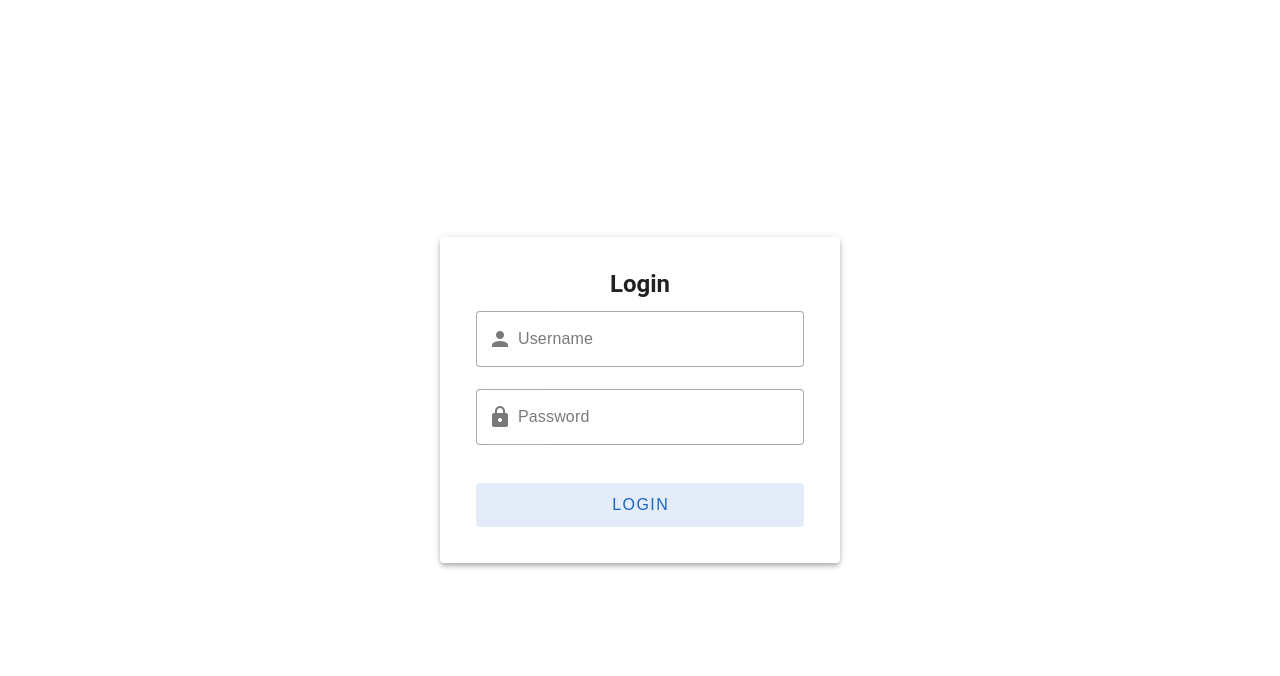
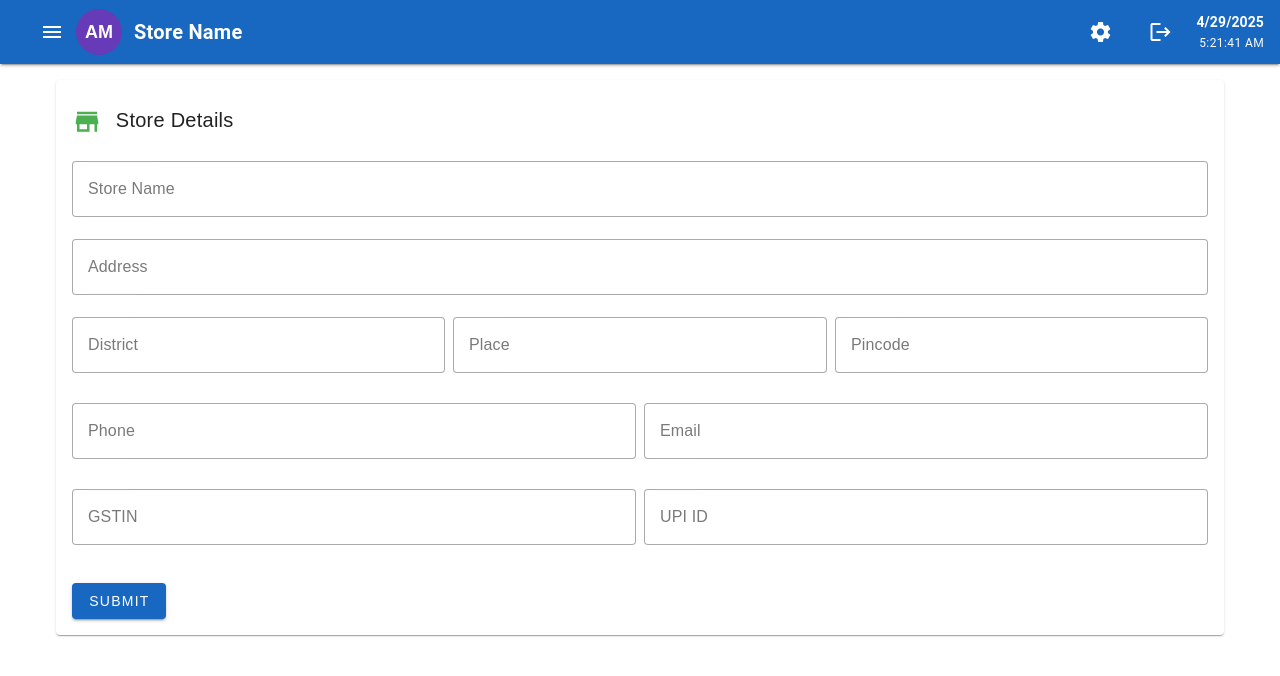
Before and after one commit to Amal-AM4/Quick-POS, a Vue app in the folder frontend/: page /UpdateProfile in a window 1280 px wide. Before the commit this address led to /. Shown: the top 676 px of the page. Built offline with nearby package versions, Linux system fonts and the light colour scheme; sample sign-in values are in the browser's storage.

Commit message:
store ui is completed

```diff
--- a/frontend/src/App.vue
+++ b/frontend/src/App.vue
@@ -12,9 +12,7 @@ const route = useRoute()
     <HeaderComponent v-if="route.name !== 'login'" /> <!-- Your header -->
 
     <v-main> <!-- Main content area for routed views -->
-      <v-fade-transition>
         <RouterView />
-      </v-fade-transition>
     </v-main>
   </v-app>
 </template>
--- a/frontend/src/components/HeaderComponent.vue
+++ b/frontend/src/components/HeaderComponent.vue
@@ -23,7 +23,7 @@
 
                 <v-list>
                     <v-list-item @click="goToProfile">
-                        <v-list-item-title>Update Profile</v-list-item-title>
+                        <v-list-item-title>Profile</v-list-item-title>
                     </v-list-item>
                     <v-list-item @click="goToSettings">
                         <v-list-item-title>Settings</v-list-item-title>
--- a/frontend/src/components/LineChart.vue
+++ b/frontend/src/components/LineChart.vue
@@ -13,9 +13,10 @@ import {
     CategoryScale,
     LinearScale,
     PointElement,
+    Filler,
 } from 'chart.js'
 
-ChartJS.register(Title, Tooltip, Legend, LineElement, CategoryScale, LinearScale, PointElement)
+ChartJS.register(Title, Tooltip, Legend, LineElement, CategoryScale, LinearScale, PointElement, Filler)
 
 const chartData = {
     labels: ['Jan', 'Feb', 'Mar', 'Apr', 'May', 'Jun', 'Jul', 'Aug', 'Sep', 'Oct', 'Nov', 'Dec'],
--- a/frontend/src/components/LoginForm.vue
+++ b/frontend/src/components/LoginForm.vue
@@ -71,7 +71,7 @@ const onLogin = async () => {
 
         if (auth.loggedIn) {
             // redirect after login success
-            router.push('/home')
+            router.push('/dashboard')
         } else {
             // handle failed login attempt
             console.error("login failed: incorrect credentials");
--- a/frontend/src/store/auth.ts
+++ b/frontend/src/store/auth.ts
@@ -3,37 +3,40 @@ import { Login, Logout, IsLoggedIn } from '../../wailsjs/go/main/App'
 
 export const useAuthStore = defineStore('auth', {
   state: () => ({
-    loggedIn: false,
-    username: '',
+    loggedIn: localStorage.getItem('loggedIn') === 'true',
+    username: localStorage.getItem('username') || ''
   }),
 
   actions: {
     async login(username: string, password: string) {
-      // console.log('login method called with:', username, password);
-
       try {
         const result = await Login(username, password);
 
-        if (typeof result === 'boolean') {
-          if (result) {
-            this.loggedIn = true;
-            this.username = username;
-          } else {
-            alert('Login failed');
-          }
+        if (typeof result === 'boolean' && result === true) {
+          this.loggedIn = true;
+          this.username = username;
+          localStorage.setItem('loggedIn', 'true');
+          localStorage.setItem('username', username);
         } else if (typeof result === 'string') {
           alert(result);
         } else {
-          console.error('Unexpected login result:', result);
+          alert('Login failed');
         }
       } catch (error) {
         console.error('Login failed:', error);
+        alert('Login error. Please try again.');
       }
     },
 
     async checkLoggedIn() {
       try {
-        this.loggedIn = await IsLoggedIn();
+        const result = await IsLoggedIn();
+        this.loggedIn = result;
+        if (!result) {
+          this.username = '';
+          localStorage.removeItem('loggedIn');
+          localStorage.removeItem('username');
+        }
       } catch (error) {
         console.error('Check login failed:', error);
       }
@@ -42,11 +45,14 @@ export const useAuthStore = defineStore('auth', {
     async logout() {
       try {
         await Logout();
-        this.loggedIn = false;
-        this.username = '';
       } catch (error) {
         console.error('Logout failed:', error);
       }
-    },
+
+      this.loggedIn = false;
+      this.username = '';
+      localStorage.removeItem('loggedIn');
+      localStorage.removeItem('username');
+    }
   }
 });
--- a/frontend/src/views/UpdateProfile.vue
+++ b/frontend/src/views/UpdateProfile.vue
@@ -1,9 +1,126 @@
 <template>
-    <h1>test</h1>
+    <v-container class="pa-4" max-width="1200">
+        <v-card>
+            <v-card-title class="my-4"><v-icon class="mr-2" color="success">mdi-store</v-icon> Store Details</v-card-title>
+            <v-card-text>
+                <v-form @submit.prevent="submitForm">
+                    <v-text-field
+                      v-model="storeDetails.storeName"
+                        label="Store Name"
+                        placeholder="Enter store name"
+                        required
+                        variant="outlined"
+                    />
+
+                    <v-text-field
+                      v-model="storeDetails.addressLine"
+                        label="Address"
+                        placeholder="123 Main St"
+                        required
+                        variant="outlined"
+                    />
+
+                    <v-row dense>
+                      <v-col cols="12" md="4">
+                        <v-text-field
+                          v-model="storeDetails.district"
+                          label="District"
+                          placeholder="e.g., Tvm"
+                          variant="outlined"
+                        ></v-text-field>
+                      </v-col>
+
+                      <v-col cols="12" md="4">
+                        <v-text-field
+                          v-model="storeDetails.place"
+                          label="Place"
+                          placeholder="Current Place"
+                          variant="outlined"
+                        ></v-text-field>
+                      </v-col>
+
+                      <v-col cols="12" md="4">
+                        <v-text-field
+                          v-model="storeDetails.pincode"
+                          label="Pincode"
+                          placeholder="e.g., 682001"
+                          variant="outlined"
+                        ></v-text-field>
+                      </v-col>
+                    </v-row>
+
+                    <v-row dense>
+                      <v-col cols="12" md="6">
+                        <v-text-field
+                          v-model="storeDetails.phone"
+                          label="Phone"
+                          placeholder="98745 43210"
+                          type="tel"
+                          required
+                          variant="outlined"
+                        />
+                      </v-col>
+
+                      <v-col cols="12" md="6">
+                        <v-text-field
+                          v-model="storeDetails.email"
+                          label="Email"
+                          placeholder="example@mail.com"
+                          type="email"
+                          variant="outlined"
+                        ></v-text-field>
+                      </v-col>
+                    </v-row>
+
+                    <v-row dense>
+                      <v-col cols="12" md="6">
+                        <v-text-field
+                          v-model="storeDetails.gstin"
+                          label="GSTIN"
+                          placeholder="22AAAAA0000A1Z5"
+                          required
+                          variant="outlined"
+                        />
+                      </v-col>
+
+                      <v-col cols="12" md="6">
+                        <v-text-field
+                          v-model="storeDetails.upiID"
+                          label="UPI ID"
+                          placeholder="store@upi"
+                          variant="outlined"
+                        />
+                      </v-col>
+                    </v-row>
+
+                    <v-btn class="mt-4" color="primary" >Submit</v-btn>
+                </v-form>
+            </v-card-text>
+        </v-card>
+    </v-container>
 </template>
 
 <script setup lang="ts">
+import { ref } from 'vue';
+
+const storeDetails = ref({
+  storeName: '',
+  ownerName: '',
+  addressLine: '',
+  place: '',
+  district: null as string | null,
+  pincode: '',
+  phone: '',
+  email: '',
+  gstin: '',
+  upiID: '',
+})
+
+const submitForm = () => {
+
+}
 </script>
+
 
 <style>
 
```
